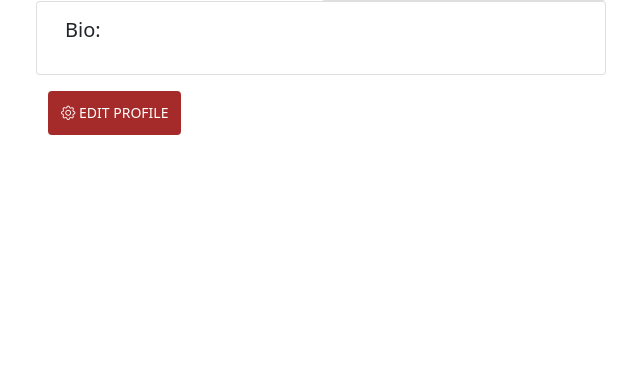
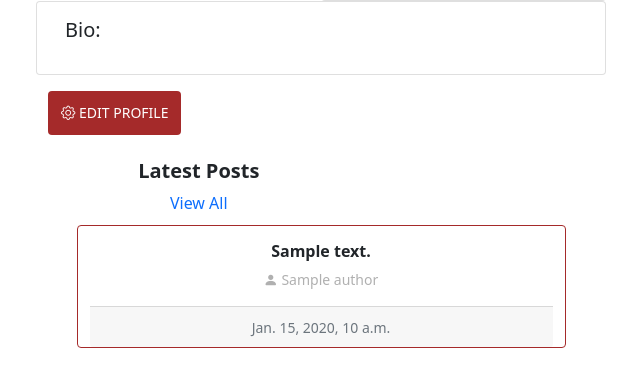
Before and after one commit to Zishan-Rahman/Ctrl_Intelligence, a Django app: template bookclub/templates/user_profile.html in a window 1280 px wide. Shown: the part 257-644 px from the top of the page, without its empty margins (319-959 px from the left). Run offline with Django 3.2, Linux system fonts and the light colour scheme; the template is opened without the code that fills it: most values are stand-ins (such as "Sample title", 1, 10 or a date in 2020); grey boxes marked "Sample" are stand-in pictures; some libraries are stand-ins or nearby versions.

Commit message:
update user feed
update user feed

```diff
--- a/bookclub/templates/profile.html
+++ b/bookclub/templates/profile.html
@@ -20,12 +20,9 @@
                 </div>
 
                 <div class="col-6">
-
-                    {% if current_user == request.user %}
                         <button type="button" class="btn float-end" data-bs-toggle="modal" data-bs-target="#staticBackdrop" style='padding-top: 10px; padding-bottom: 10px; color:white; background-color: brown; text-transform:uppercase; font-size: 14px'>
                             <i class="bi bi-chat-square-text"></i> New Post
                         </button>
-                    {% endif %}
 
             </div>
     </div>
--- a/bookclub/templates/user_profile.html
+++ b/bookclub/templates/user_profile.html
@@ -276,8 +276,42 @@
         </div>
       </div>
 
+          <div class="col-5">
 
+    <div class="row">
+            <div class="col-6">
+                    <h5 class="text-left"><strong>Latest Posts</strong></h5>
+                    <a href="{% url 'user_feed'  %}" style="text-decoration: none;">View All</a>
+                </div>
 
+        {% if posts %}
+
+            {% for post in posts %}
+
+                <div class="card w-100 mx-auto" style="margin-top: 10px; border-color: brown">
+
+                            <div class="card-body">
+                            <h6 class="card-title text-left"><strong>{{ post.text }}</strong></h6>
+                                <p class="card-text" style="color: #B0B0B0; font-size: 14px"><i class="bi bi-person-fill"></i> {{ post.author.get_full_name }}</p>
+                            </div>
+
+                        <div class="card-footer">
+                            <small class="text-muted">{{ post.created_at }}</small>
+                        </div>
+                </div>
+            {% endfor %}
+        {% else %}
+
+        <div class="row">
+            <div class="col text-center">
+                <br>
+              <p class="text-muted"><strong>{{ author.name }}</strong> does not have any posts</p>
+            </div>
+            </div>
+
+    {% endif %}
+    </div>
+          </div>
 
       </center>
     </div>
```
